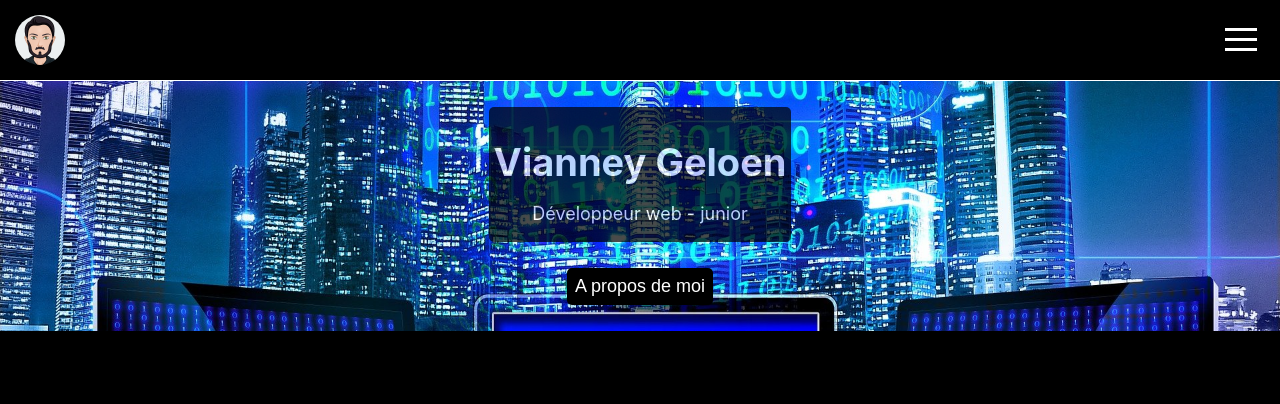
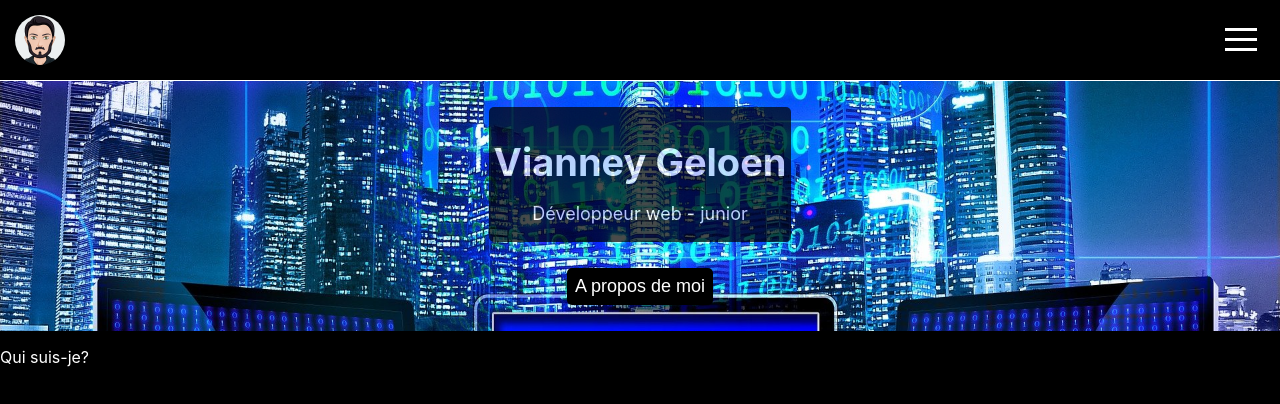
Before and after one commit to Vianney-Gln/porte-folio, a React (Create React App) app: page / in a window 1280 px wide. Shown: the top 404 px of the page. Built offline with nearby package versions, Linux system fonts and the light colour scheme.

Commit message:
creation d'un composant apropo + apropo.scss, regroupement des composants export dans un index.jsx

```diff
--- /dev/null
+++ b/src/components/a-propos.jsx
@@ -0,0 +1,13 @@
+import React from "react";
+//style
+import "../styles/a-propos.scss";
+
+const Apropos = () => {
+  return (
+    <div classNmae="apropos">
+      <p>Qui suis-je?</p>
+    </div>
+  );
+};
+
+export default Apropos;
--- /dev/null
+++ b/src/components/index.jsx
@@ -0,0 +1,5 @@
+import Heros from "./heros";
+import Header from "./header";
+import Apropos from "./a-propos";
+
+export { Heros, Header, Apropos };
--- a/src/containers/App.jsx
+++ b/src/containers/App.jsx
@@ -1,6 +1,6 @@
 import React, { useState } from "react";
-import Header from "../components/header";
-import Heros from "../components/heros";
+import { Header, Apropos, Heros } from "../components";
+
 //style
 import "../styles/App.scss";
 
@@ -10,6 +10,7 @@ const App = () => {
     <div className="App">
       <Header toggle={isOpen} setToggle={setOpen} />
       <Heros />
+      <Apropos />
     </div>
   );
 };
```
Also changed, not shown: src/styles/a-propos.scss (added).
